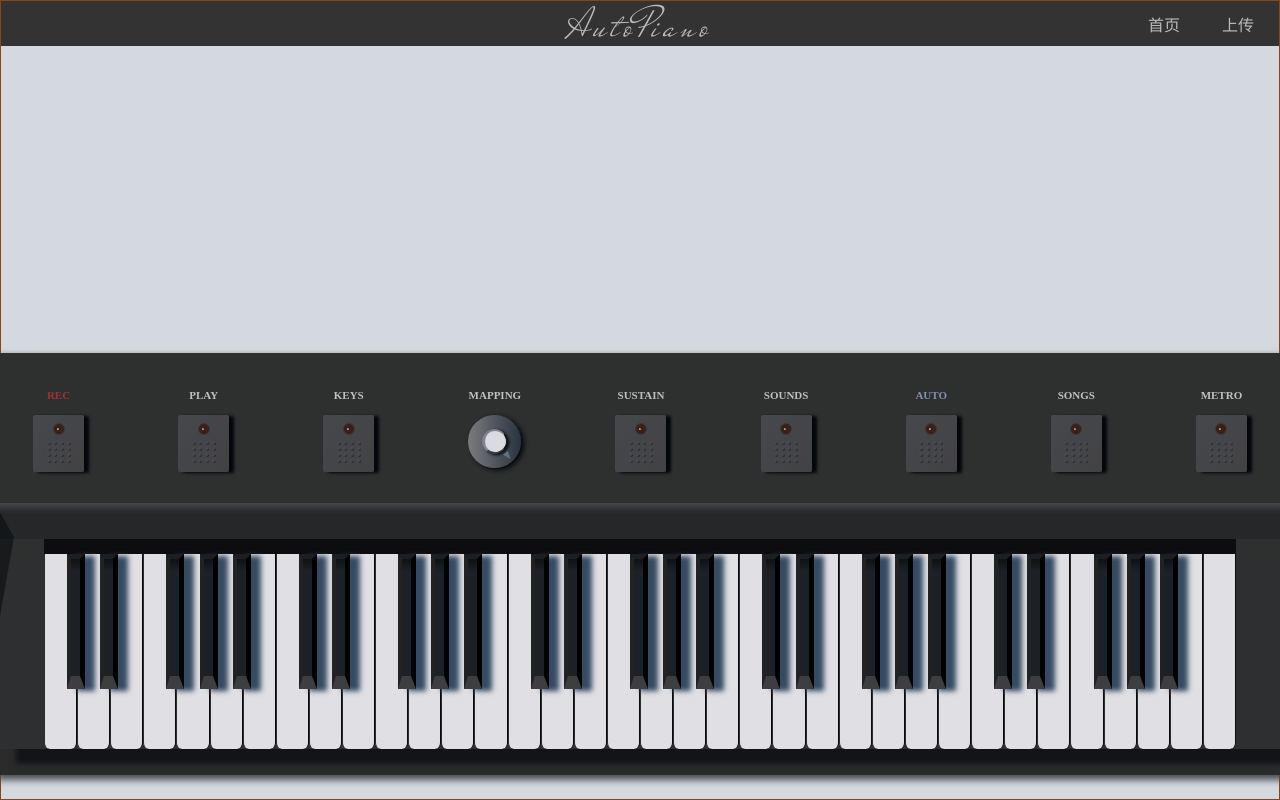
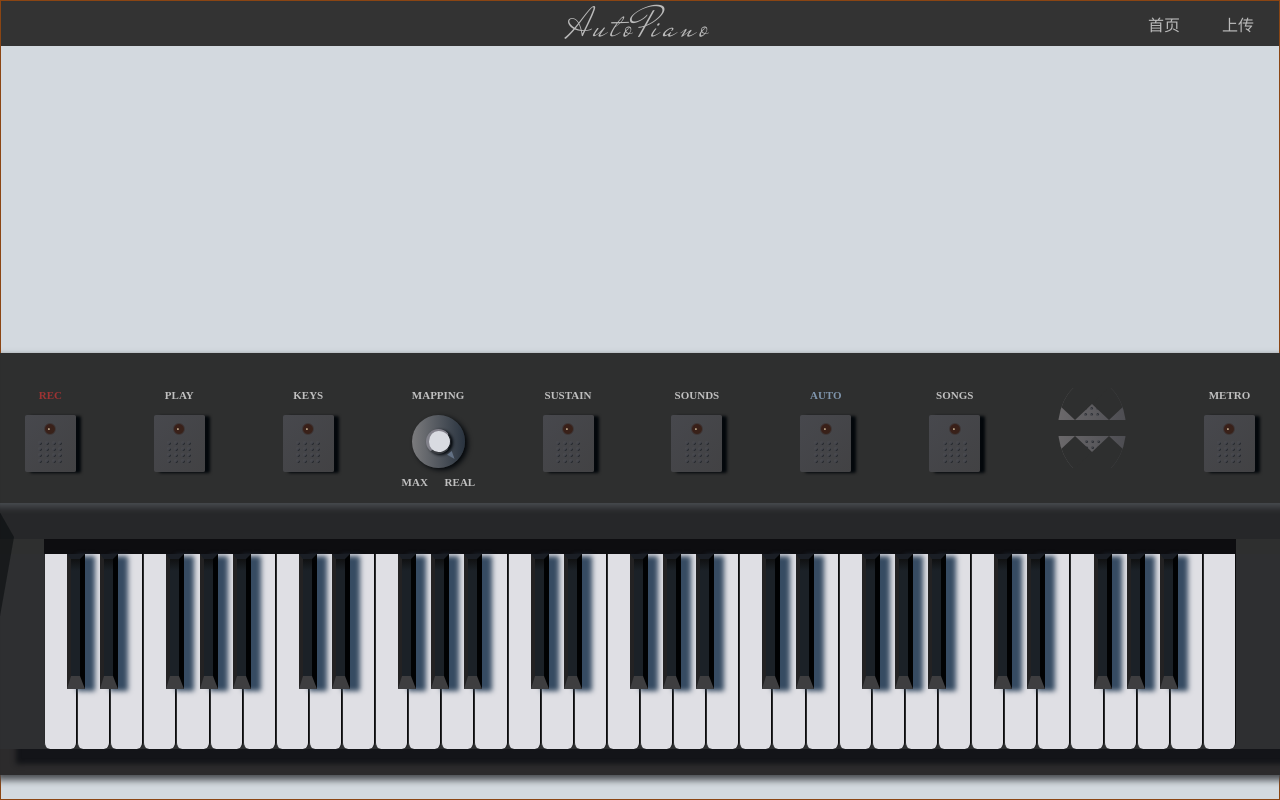
Before and after one commit to sad-wang/WangQiYuAutoPiano, a Vue app: page / in a window 1280 px wide. Shown: the top 800 px of the page. Built offline with nearby package versions, Linux system fonts and the light colour scheme.

Commit message:
一个失败的三渐变阴影圆角三角形â

```diff
--- a/src/components/Piano.vue
+++ b/src/components/Piano.vue
@@ -208,6 +208,46 @@
                 <div class="point"></div>
                 <div class="point"></div>
                 <div class="point"></div>
+              </div>
+            </div>
+          </div>
+          <div class="tempo-wrapper">
+            <div class="tempo-up">
+                <div class="point-wrapper">
+                  <div class="point-row">
+                    <div class="point"></div>
+                    <div class="point"></div>
+                    <div class="point"></div>
+                  </div>
+                  <div class="point-row">
+                    <div class="point"></div>
+                    <div class="point"></div>
+                    <div class="point"></div>
+                  </div>
+                  <div class="point-row">
+                    <div class="point"></div>
+                    <div class="point"></div>
+                    <div class="point"></div>
+                  </div>
+                </div>
+            </div>
+            <div class="tempo-down">
+              <div class="point-wrapper">
+                <div class="point-row">
+                  <div class="point"></div>
+                  <div class="point"></div>
+                  <div class="point"></div>
+                </div>
+                <div class="point-row">
+                  <div class="point"></div>
+                  <div class="point"></div>
+                  <div class="point"></div>
+                </div>
+                <div class="point-row">
+                  <div class="point"></div>
+                  <div class="point"></div>
+                  <div class="point"></div>
+                </div>
               </div>
             </div>
           </div>
@@ -454,7 +494,16 @@ export default {
             font-weight: bold;
             position: absolute;
             top:-26px;
-            z-index: 2;
+          }
+          .mapping:after{
+            content: 'MAX';
+            color: #c0c0c0;
+            width: 70px;
+            font-size: 11px;
+            font-weight: bold;
+            position: absolute;
+            bottom: -20px;
+            left: -10px;
           }
           .mapping{
             margin-top: 30px;
@@ -480,6 +529,16 @@ export default {
               border-right: 1px solid #181c21;
               box-shadow: #03070b 2px 1px 3px ;
             }
+            .mapping-button:before{
+              content: 'REAL';
+              color: #c0c0c0;
+              width: 70px;
+              font-size: 11px;
+              font-weight: bold;
+              position: absolute;
+              bottom: -20px;
+              right: -50px;
+            }
             .mapping-button:after{
               position: absolute;
               content: '';
@@ -495,6 +554,120 @@ export default {
               bottom: 9px;
               transform: rotate(130deg);
               border-color: transparent transparent transparent #fffbff;
+            }
+
+            }
+          .tempo-wrapper {
+            display: flex;
+            flex-direction: column;
+            justify-content: space-between;
+            align-items: center;
+            width: 68px;
+            height: 96px;
+
+            overflow: hidden;
+            border-radius: 50%;
+            .tempo-up {
+              position: relative;
+              overflow: hidden;
+              background: linear-gradient(to left, #6b696b, #4d4d52);
+              width: 68px;
+              height: 32px;
+              margin: 8px auto;
+              transform: rotate(180deg);
+              display: flex;
+              justify-content: center;
+              align-items: center;
+              .point-wrapper{
+                width: 18px;
+                height: 18px;
+                display: flex;
+                flex-direction: column;
+                justify-content: space-around;
+                margin-top: -10px;
+                .point-row{
+                  display: flex;
+                  flex-direction: row;
+                  justify-content: space-around;
+                  align-items: center;
+                  .point{
+                    width: 3px;
+                    height: 3px;
+                    border-radius: 50%;
+                    background-image: linear-gradient(to left bottom,#4d4e50 0%,#43444b 60%,#23272c 70%,#23262a 100%);
+                  }
+                }
+              }
+            }
+
+            .tempo-up:before, .tempo-up:after {
+              position: absolute;
+              content: '';
+            }
+
+            .tempo-up:before, .tempo-up:after {
+              border-left: 34px solid transparent;
+              border-right: 34px solid transparent;
+              border-bottom: 32px solid #2e2f2f;
+            }
+
+            .tempo-up:before {
+              margin-left: -34px;
+            }
+
+            .tempo-up:after {
+              margin-left: 34px;
+            }
+
+            .tempo-down {
+              position: relative;
+              overflow: hidden;
+              background: linear-gradient(to right, #6b696b, #4d4d52);
+              width: 68px;
+              height: 32px;
+              margin: 8px auto;
+              display: flex;
+              justify-content: center;
+              align-items: center;
+              .point-wrapper{
+                width: 18px;
+                height: 18px;
+                display: flex;
+                flex-direction: column;
+                justify-content: space-around;
+                margin-top: -10px;
+                .point-row{
+                  display: flex;
+                  flex-direction: row;
+                  justify-content: space-around;
+                  align-items: center;
+                  .point{
+                    width: 3px;
+                    height: 3px;
+                    border-radius: 50%;
+                    background-image: linear-gradient(to right bottom,#4d4e50 0%,#43444b 60%,#23272c 70%,#23262a 100%);
+                  }
+                }
+              }
+            }
+
+            .tempo-down:before, .tempo-down:after {
+              position: absolute;
+              content: '';
+            }
+
+            .tempo-down:before, .tempo-down:after {
+              border-left: 34px solid transparent;
+              border-right: 34px solid transparent;
+              border-bottom: 32px solid #2e2f2f;
+            }
+
+            .tempo-down:before {
+              margin-left: -34px;
+            }
+
+            .tempo-down:after {
+              margin-left: 34px;
             }
           }
         }
```
